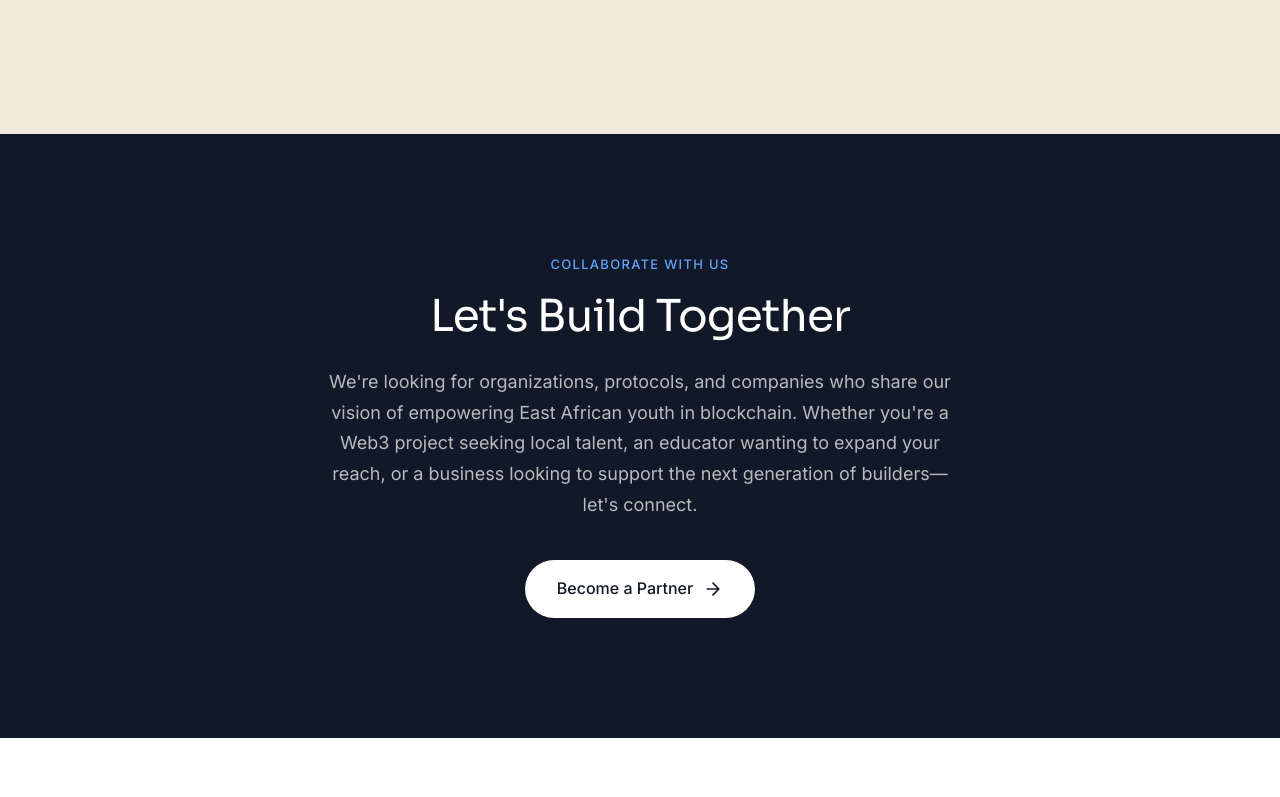
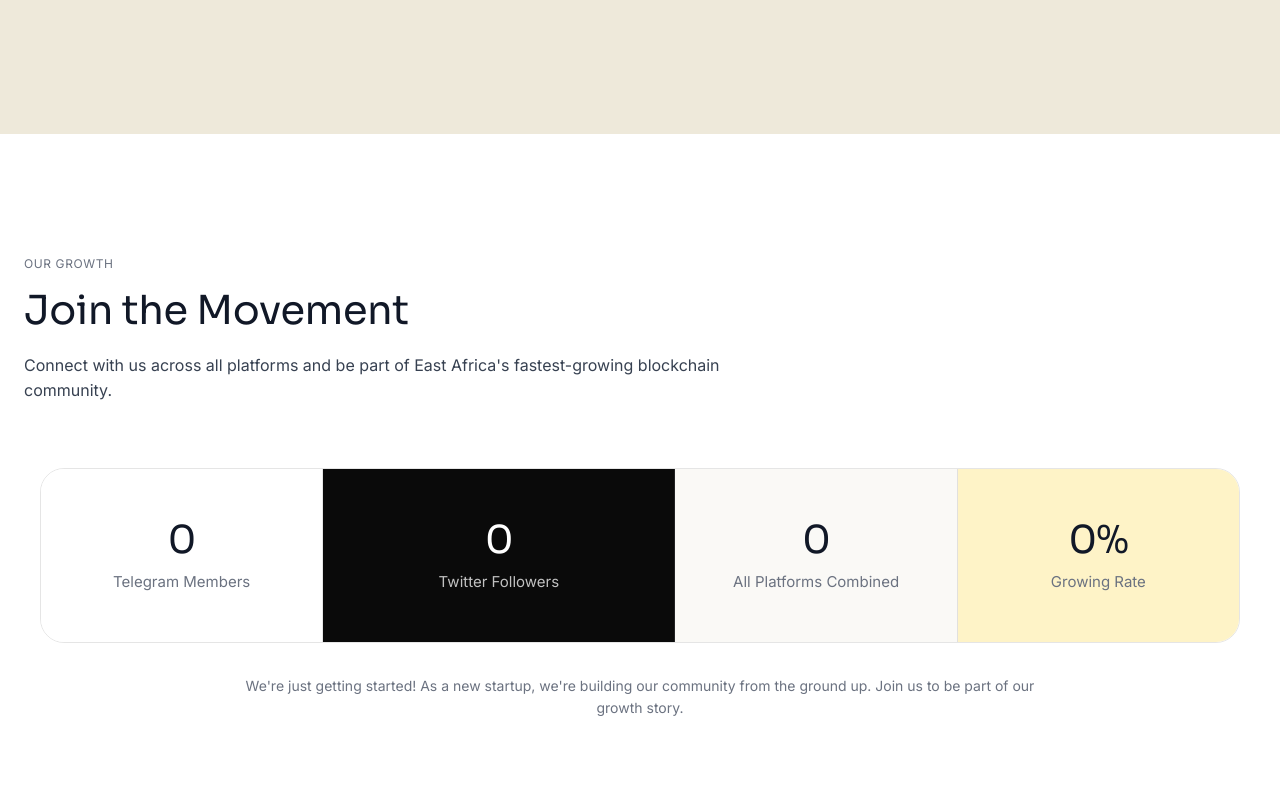
Before and after one commit to Deon62/cneo, a React (Vite) app: page /community in a window 1280 px wide. Shown: the part 3360-4157 px from the top of the page. Built offline with nearby package versions, Linux system fonts and the light colour scheme.

Commit message:
added dynamic and real data

```diff
--- a/src/Community.css
+++ b/src/Community.css
@@ -1200,7 +1200,8 @@
 }
 
 .stat-section-white .stat-number,
-.stat-section-light .stat-number {
+.stat-section-light .stat-number,
+.stat-section-accent .stat-number {
   color: #111827;
 }
 
@@ -1216,7 +1217,8 @@
 }
 
 .stat-section-white .stat-label,
-.stat-section-light .stat-label {
+.stat-section-light .stat-label,
+.stat-section-accent .stat-label {
   color: #6B7280;
 }
 
@@ -1303,6 +1305,199 @@
   }
 
   .stat-section .stat-label {
+    font-size: 0.8125rem;
+  }
+}
+
+/* Our Growth Section */
+.growth-section {
+  position: relative;
+  width: 100%;
+  min-height: auto;
+  display: flex;
+  flex-direction: column;
+  justify-content: center;
+  padding: 120px 24px;
+  background-color: #FFFFFF;
+  overflow: hidden;
+  margin: 0;
+  box-sizing: border-box;
+}
+
+.growth-container {
+  max-width: 1400px;
+  margin: 0 auto;
+  width: 100%;
+  position: relative;
+  z-index: 1;
+}
+
+.growth-header {
+  text-align: left;
+  margin-bottom: 64px;
+  max-width: 700px;
+}
+
+.growth-label {
+  font-family: 'Inter', sans-serif;
+  font-size: 0.75rem;
+  font-weight: 400;
+  color: #6B7280;
+  text-transform: uppercase;
+  letter-spacing: 0.05em;
+  margin-bottom: 12px;
+}
+
+.growth-title {
+  font-family: 'Sora', sans-serif;
+  font-size: clamp(2rem, 4vw, 2.5rem);
+  font-weight: 400;
+  color: #111827;
+  line-height: 1.3;
+  letter-spacing: -0.01em;
+  margin-bottom: 16px;
+}
+
+.growth-description {
+  font-family: 'Inter', sans-serif;
+  font-size: clamp(0.9375rem, 1.5vw, 1rem);
+  font-weight: 400;
+  color: #374151;
+  line-height: 1.6;
+}
+
+.growth-stats-card {
+  display: flex;
+  max-width: 1200px;
+  margin: 0 auto;
+  border-radius: 24px;
+  overflow: hidden;
+  border: 1px solid rgba(0, 0, 0, 0.1);
+}
+
+.growth-stat-section {
+  flex: 1;
+  padding: 48px 24px;
+  text-align: center;
+  display: flex;
+  flex-direction: column;
+  justify-content: center;
+  align-items: center;
+  border-right: 1px solid rgba(0, 0, 0, 0.1);
+  min-height: 140px;
+}
+
+.growth-stat-section:last-child {
+  border-right: none;
+}
+
+.growth-stat-section-white {
+  background: #FFFFFF;
+}
+
+.growth-stat-section-dark {
+  background: #0A0A0A;
+  flex: 1.3;
+  border-right: 1px solid rgba(255, 255, 255, 0.1);
+}
+
+.growth-stat-section-light {
+  background: #FAF9F6;
+}
+
+.growth-stat-section-accent {
+  background: #FEF3C7;
+}
+
+.growth-stat-number {
+  font-family: 'Sora', sans-serif;
+  font-size: clamp(1.75rem, 3vw, 2.5rem);
+  font-weight: 400;
+  line-height: 1.2;
+  margin-bottom: 8px;
+  letter-spacing: -0.02em;
+}
+
+.growth-stat-section-white .growth-stat-number,
+.growth-stat-section-light .growth-stat-number,
+.growth-stat-section-accent .growth-stat-number {
+  color: #111827;
+}
+
+.growth-stat-section-dark .growth-stat-number {
+  color: #FFFFFF;
+}
+
+.growth-stat-label {
+  font-family: 'Inter', sans-serif;
+  font-size: 0.9375rem;
+  font-weight: 400;
+  line-height: 1.5;
+}
+
+.growth-stat-section-white .growth-stat-label,
+.growth-stat-section-light .growth-stat-label,
+.growth-stat-section-accent .growth-stat-label {
+  color: #6B7280;
+}
+
+.growth-stat-section-dark .growth-stat-label {
+  color: rgba(255, 255, 255, 0.75);
+}
+
+/* Responsive for Growth Section */
+@media (max-width: 768px) {
+  .growth-section {
+    padding: 80px 20px;
+  }
+
+  .growth-header {
+    margin-bottom: 48px;
+  }
+
+  .growth-stats-card {
+    flex-direction: column;
+    border-radius: 16px;
+  }
+
+  .growth-stat-section {
+    border-right: none;
+    border-bottom: 1px solid rgba(0, 0, 0, 0.1);
+    padding: 32px 20px;
+    min-height: auto;
+  }
+
+  .growth-stat-section:last-child {
+    border-bottom: none;
+  }
+
+  .growth-stat-section-dark {
+    border-bottom: 1px solid rgba(255, 255, 255, 0.1);
+  }
+}
+
+@media (max-width: 480px) {
+  .growth-section {
+    padding: 60px 16px;
+  }
+
+  .growth-header {
+    margin-bottom: 40px;
+  }
+
+  .growth-stats-card {
+    border-radius: 12px;
+  }
+
+  .growth-stat-section {
+    padding: 28px 16px;
+  }
+
+  .growth-stat-number {
+    font-size: 1.5rem;
+  }
+
+  .growth-stat-label {
     font-size: 0.8125rem;
   }
 }
--- a/src/pages/Community.jsx
+++ b/src/pages/Community.jsx
@@ -195,6 +195,38 @@ function Community() {
               </svg>
             </a>
           </div>
+        </div>
+      </section>
+
+      {/* Our Growth Section */}
+      <section className="growth-section">
+        <div className="growth-container">
+          <div className="growth-header">
+            <p className="growth-label">Our Growth</p>
+            <h2 className="growth-title">Join the Movement</h2>
+            <p className="growth-description">
+              Connect with us across all platforms and be part of East Africa's fastest-growing blockchain community.
+            </p>
+          </div>
+          <div className="growth-stats-card">
+            <div className="growth-stat-section growth-stat-section-white">
+              <div className="growth-stat-number">0</div>
+              <div className="growth-stat-label">Telegram Members</div>
+            </div>
+            <div className="growth-stat-section growth-stat-section-dark">
+              <div className="growth-stat-number">0</div>
+              <div className="growth-stat-label">Twitter Followers</div>
+            </div>
+            <div className="growth-stat-section growth-stat-section-light">
+              <div className="growth-stat-number">0</div>
+              <div className="growth-stat-label">All Platforms Combined</div>
+            </div>
+            <div className="growth-stat-section growth-stat-section-accent">
+              <div className="growth-stat-number">0%</div>
+              <div className="growth-stat-label">Growing Rate</div>
+            </div>
+          </div>
+          <p className="stats-note">We're just getting started! As a new startup, we're building our community from the ground up. Join us to be part of our growth story.</p>
         </div>
       </section>
 
--- a/src/pages/Contact.jsx
+++ b/src/pages/Contact.jsx
@@ -236,27 +236,6 @@ function Contact() {
               </div>
             </a>
           </div>
-
-          {/* Community Stats Card */}
-          <div className="contact-stats-card">
-            <div className="contact-stat-section contact-stat-section-white">
-              <div className="contact-stat-number">0</div>
-              <div className="contact-stat-label">Telegram Members</div>
-            </div>
-            <div className="contact-stat-section contact-stat-section-dark">
-              <div className="contact-stat-number">0</div>
-              <div className="contact-stat-label">Twitter Followers</div>
-            </div>
-            <div className="contact-stat-section contact-stat-section-light">
-              <div className="contact-stat-number">0</div>
-              <div className="contact-stat-label">All Platforms Combined</div>
-            </div>
-            <div className="contact-stat-section contact-stat-section-accent">
-              <div className="contact-stat-number">0%</div>
-              <div className="contact-stat-label">Growing Rate</div>
-            </div>
-          </div>
-          <p className="stats-note">We're just getting started! As a new startup, we're building our community from the ground up. Join us to be part of our growth story.</p>
         </div>
       </section>
 
```
